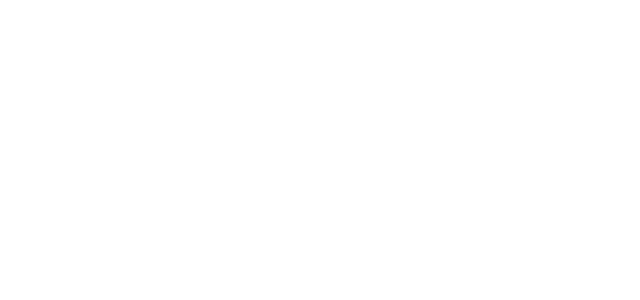
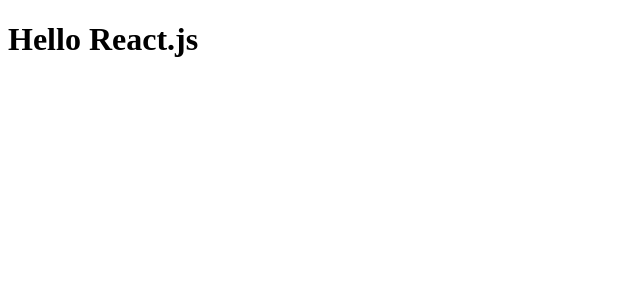
Before and after one commit to eerietated/react-1, a React (Create React App) app: page / in a window 1280 px wide. Shown: the top 300 px of the page, without its empty margins (0-640 px from the left). Built offline with nearby package versions, Linux system fonts and the light colour scheme.

Commit message:
JSX experience

```diff
--- a/src/index.tsx
+++ b/src/index.tsx
@@ -1,5 +1,11 @@
 import React from 'react'
 import ReactDOM from 'react-dom/client'
 
+//NO JSX
+const title = React.createElement('h1', { id: 'title' }, 'Hello React')
+
+//JSX
+const h1 = <h1 id="title-2">Hello React.js</h1>
+
 const root = ReactDOM.createRoot(document.getElementById('root') as HTMLElement)
-root.render(<React.StrictMode></React.StrictMode>)
+root.render(<React.StrictMode>{h1}</React.StrictMode>)
```
